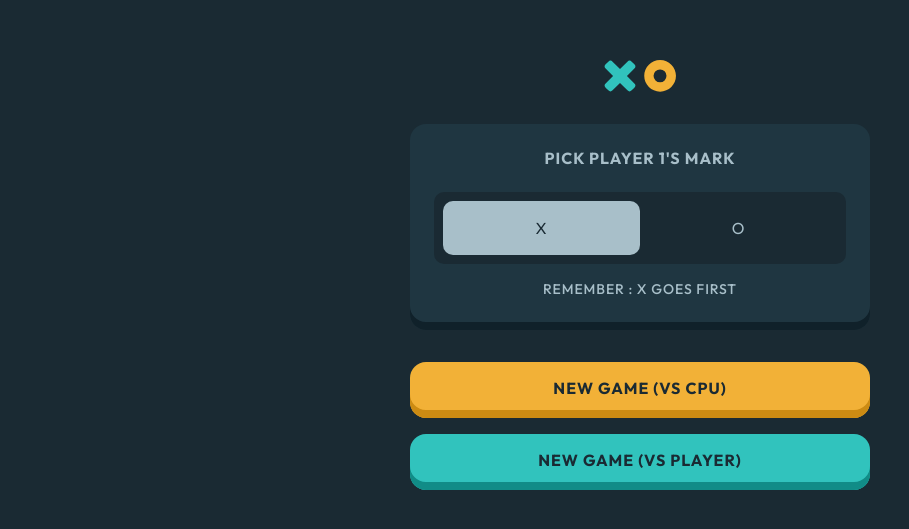
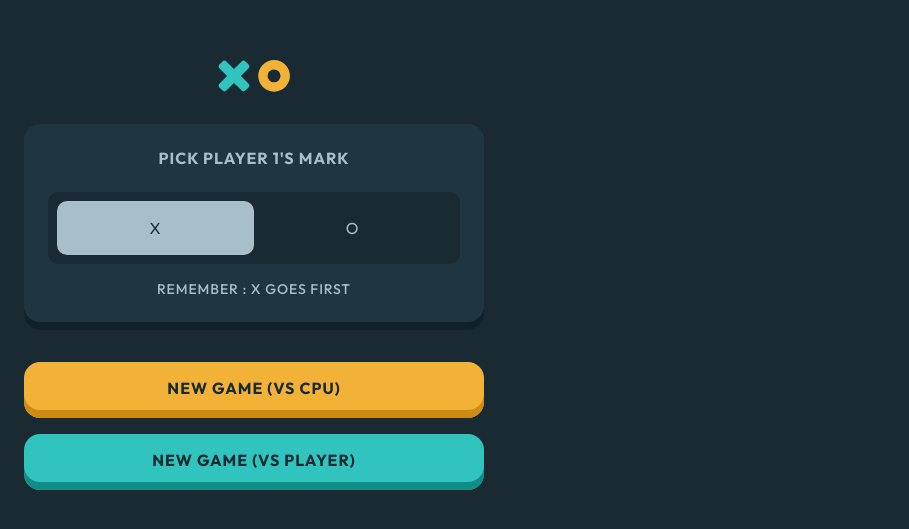
Before and after one commit to g-akca/tic-tac-toe-game, a React (Vite) app: page / in a window 1280 px wide. Shown: the part 125-654 px from the top of the page, without its empty margins (0-909 px from the left). Built offline with nearby package versions, Linux system fonts and the light colour scheme.

Commit message:
Add game state and GameScreen component

```diff
--- a/src/App.jsx
+++ b/src/App.jsx
@@ -1,14 +1,23 @@
+import { useState } from "react"
+
 import NewGameMenu from "./components/NewGameMenu"
+import GameScreen from "./components/GameScreen";
 
 function App() {
+  const [isGameStarted, setIsGameStarted] = useState(false);
+
   return (
     <div
-      className="
+      className={`
         text-base leading-base tracking-base text-slate-300
-        min-h-screen p-6 bg-slate-900 flex items-center justify-center
-      "
+        min-h-screen p-6 bg-slate-900 flex items-center ${isGameStarted ? "justify-center" : ""}
+      `}
     >
-      <NewGameMenu />
+      {isGameStarted ? (
+        <GameScreen />
+      ) : (
+        <NewGameMenu setIsGameStarted={() => setIsGameStarted(true)} />
+      )}
     </div>
   )
 }
--- /dev/null
+++ b/src/components/GameScreen.jsx
@@ -0,0 +1,8 @@
+function GameScreen() {
+  return (
+    <section>
+    </section>
+  )
+}
+
+export default GameScreen;
--- a/src/components/NewGameMenu.jsx
+++ b/src/components/NewGameMenu.jsx
@@ -1,6 +1,10 @@
 import logoImg from "/images/logo.svg";
 
-function NewGameMenu() {
+function NewGameMenu({ setIsGameStarted }) {
+  const startGame = () => {
+    setIsGameStarted();
+  }
+
   return (
     <section className="w-full max-w-115 flex flex-col items-center gap-8 text-center">
       <img src={logoImg} alt="Tic tac toe logo" />
@@ -25,8 +29,8 @@ function NewGameMenu() {
       </section>
 
       <div className="w-full text-slate-900 font-bold flex flex-col gap-4">
-        <button type="button" className="h-14 pb-1 rounded-2xl w-full uppercase bg-amber-400 cursor-pointer inset-shadow-[0_-8px_#CC8B13]">New Game (VS CPU)</button>
-        <button type="button" className="h-14 pb-1 rounded-2xl w-full uppercase bg-teal-400 cursor-pointer inset-shadow-[0_-8px_#118C87]">New Game (VS Player)</button>
+        <button type="button" onClick={startGame} className="h-14 pb-1 rounded-2xl w-full uppercase bg-amber-400 cursor-pointer inset-shadow-[0_-8px_#CC8B13]">New Game (VS CPU)</button>
+        <button type="button" onClick={startGame} className="h-14 pb-1 rounded-2xl w-full uppercase bg-teal-400 cursor-pointer inset-shadow-[0_-8px_#118C87]">New Game (VS Player)</button>
       </div>
     </section>
   )
```
